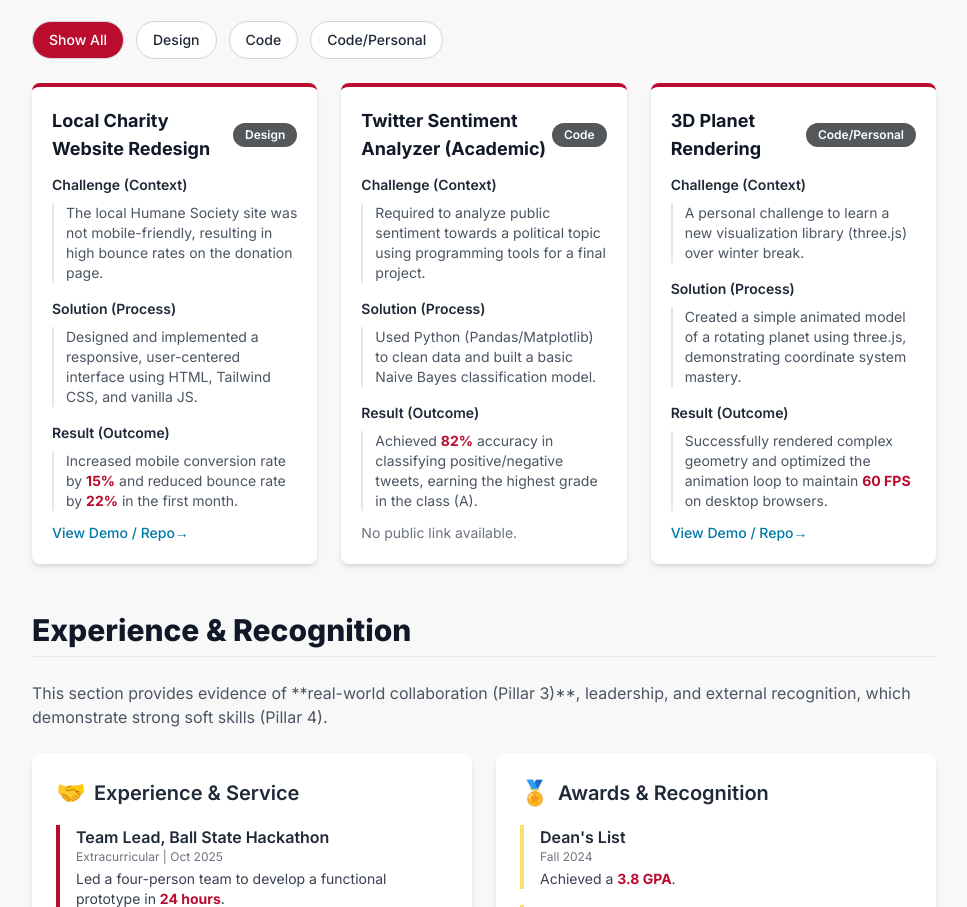
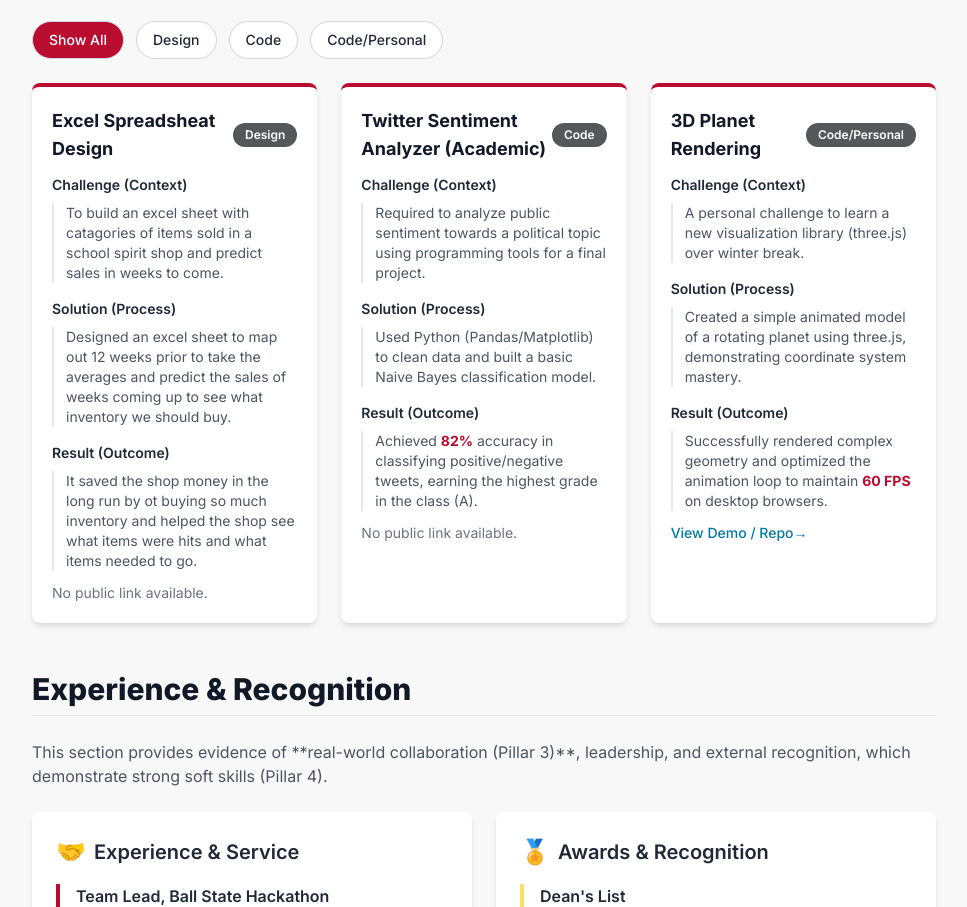
Before and after one commit to mikeahw25/pbl-portfolio, a plain HTML site: page index.html in a window 1280 px wide. Shown: the part 1625-2532 px from the top of the page, without its empty margins (296-1263 px from the left). Drawn offline with nearby package versions, Linux system fonts and the light colour scheme.

Commit message:
Update index.html

```diff
--- a/index.html
+++ b/index.html
@@ -289,12 +289,12 @@ CONFIRMATION: NO SVG graphics used. NO Mermaid JS used. -->
         // 1.3 PROJECTS (REQUIRED: Follow C-S-R format)
         const projectData = [
             {
-                title: "Local Charity Website Redesign",
+                title: "Excel Spreadsheat Design",
                 category: "Design",
-                challenge: "The local Humane Society site was not mobile-friendly, resulting in high bounce rates on the donation page.",
-                solution: "Designed and implemented a responsive, user-centered interface using HTML, Tailwind CSS, and vanilla JS.",
-                result: "Increased mobile conversion rate by **15%** and reduced bounce rate by **22%** in the first month.",
-                link: "https://github.com/riley/charity-site"
+                challenge: "To build an excel sheet with catagories of items sold in a school spirit shop and predict sales in weeks to come.",
+                solution: "Designed an excel sheet to map out 12 weeks prior to take the averages and predict the sales of weeks coming up to see what inventory we should buy.",
+                result: "It saved the shop money in the long run by ot buying so much inventory and helped the shop see what items were hits and what items needed to go.",
+                link: ""
             },
             {
                 title: "Twitter Sentiment Analyzer (Academic)",
```
